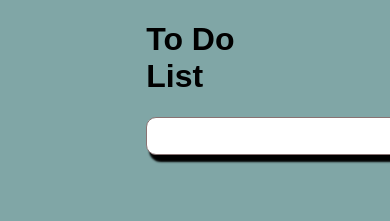
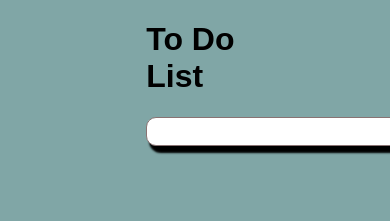
Before and after one commit to maheshsmugali/to-do-lists, a plain HTML site: page index.html in a window 390 px wide. Shown: the top 221 px of the page. Drawn offline with Linux system fonts and the light colour scheme.

Commit message:
Update style.css
updated code

```diff
--- a/style.css
+++ b/style.css
@@ -10,7 +10,7 @@ background-color: rgb(128, 166, 166);
 }
 #inputField{
     width: 300px;
-    height: 4vh;
+    height: 25px;
     border: 1px solid rgb(137, 115, 115);
     outline: none;
     font-size: 25px;
@@ -41,7 +41,7 @@ background-color: rgb(128, 166, 166);
 button{
     display: flex;
     width: 75px;
-    height: 4.5vh;
+    height: 25px;
     position: relative;
     left: 20rem;
     top: -1.8rem;
@@ -53,10 +53,3 @@ button:hover{
     border-radius: 5px ;
     box-shadow: 5px 5px 2px 2px;
 }
-
-@media screen and (max-width: 768px){
-
-    .container {
-        width: 50px;
-    }
-}
```
